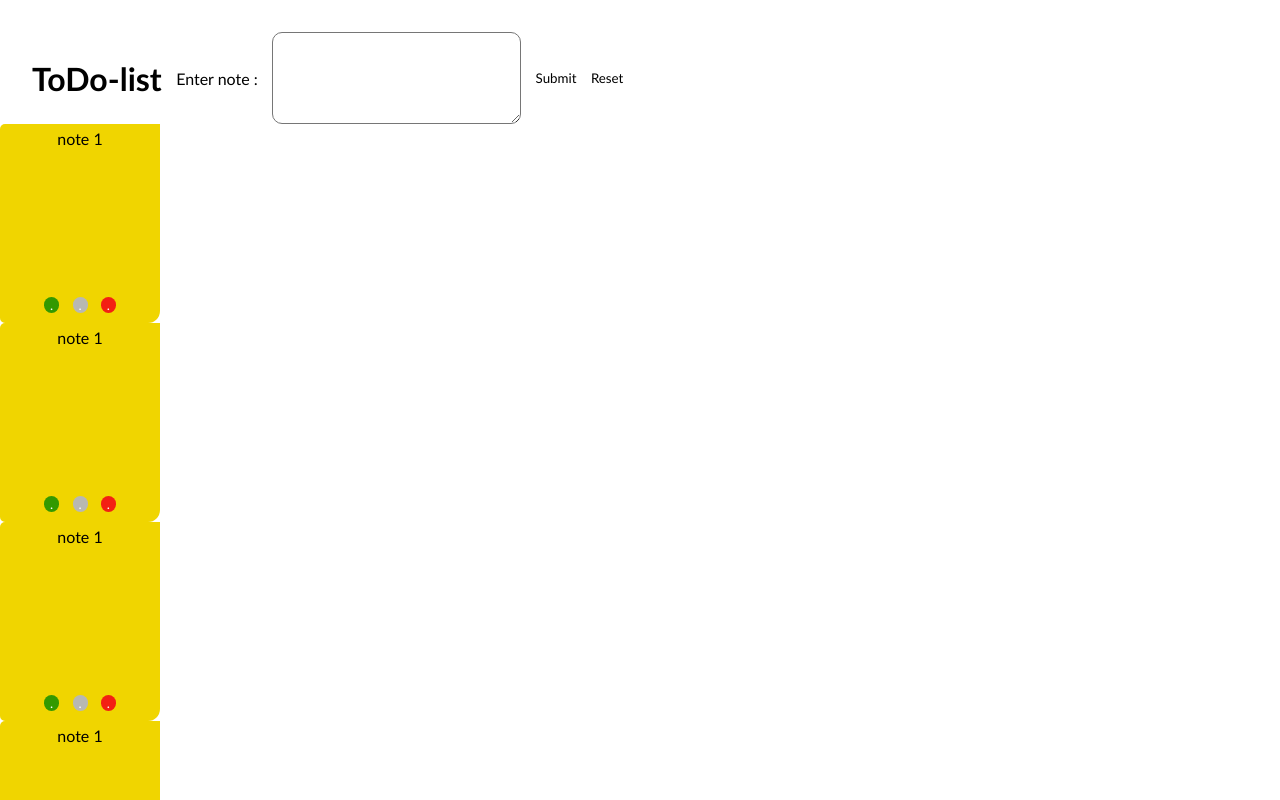
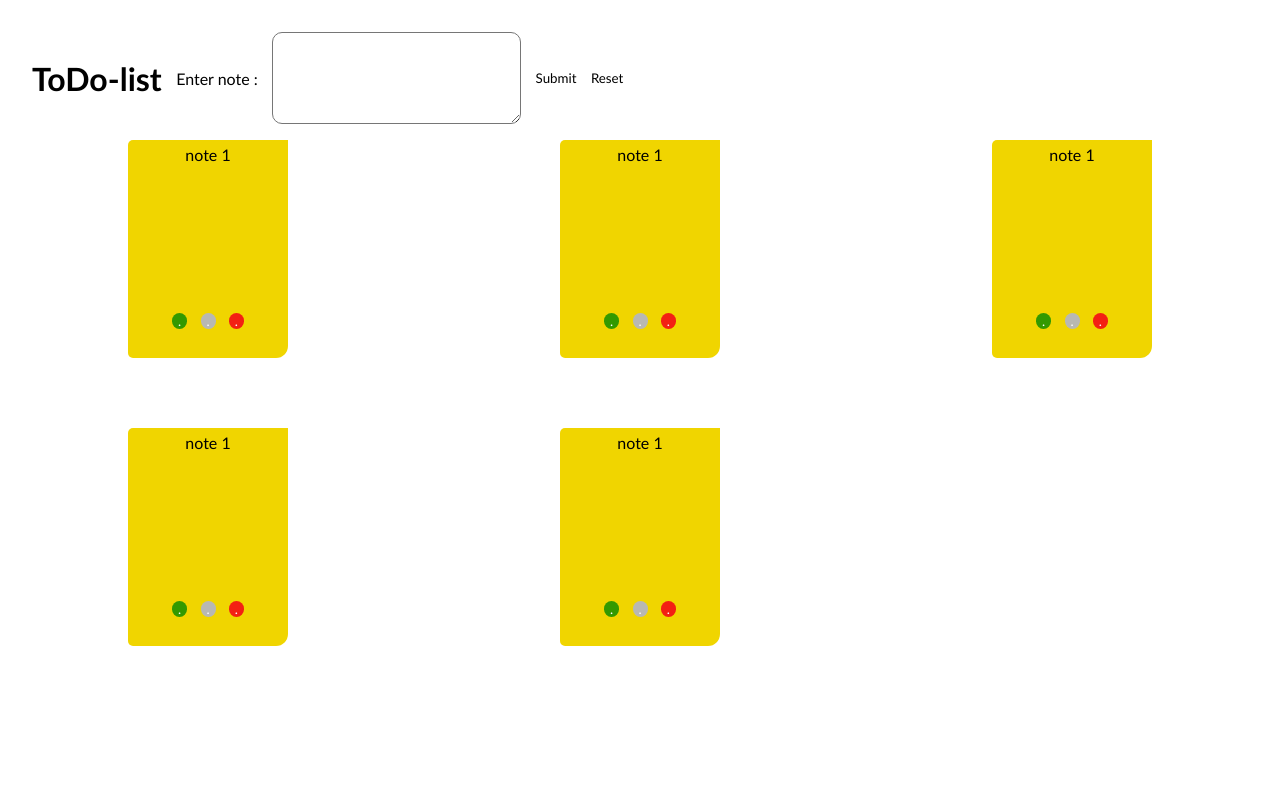
Before and after one commit to Ashkantvn/todo-list, a React (Create React App) app: page / in a window 1280 px wide. Shown: the top 800 px of the page. Built offline with nearby package versions, Linux system fonts and the light colour scheme; the HTML template or start-up script is replaced by a standard one.

Commit message:
Style of home and upgrate item's style

```diff
--- a/src/components/Home/Home.tsx
+++ b/src/components/Home/Home.tsx
@@ -1,5 +1,6 @@
 import Input from "../../parts/input/input";
 import Item from "../../parts/item/item";
+import "./style/Home.css"
 
 const Home = () => {
   return (
--- /dev/null
+++ b/src/components/Home/style/Home.css
@@ -0,0 +1,9 @@
+.list {
+  margin-top: 1em;
+  justify-items: center;
+  display: grid;
+  grid-template-columns: repeat(3, auto);
+  overflow-y: scroll;
+  gap: 1em;
+  height: 70vh;
+}/*# sourceMappingURL=Home.css.map */
--- /dev/null
+++ b/src/components/Home/style/Home.scss
@@ -0,0 +1,9 @@
+.list{
+    margin-top: 1em;
+    justify-items: center;
+    display: grid;
+    grid-template-columns: repeat(3,auto);
+    overflow-y: scroll;
+    gap: 1em;
+    height: 70vh;
+}
--- a/src/parts/item/style/item.css
+++ b/src/parts/item/style/item.css
@@ -3,6 +3,7 @@
   background-color: #f0d500;
   padding-bottom: 10px;
   border-radius: 5px 0 12px 5px;
+  height: 13em;
 }
 
 .item > p {
```
Also changed, not shown: 1 other file (tests, documents, lock files or other folders).
